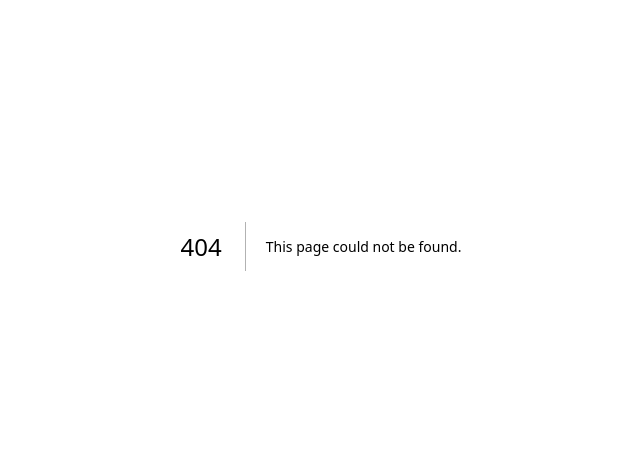
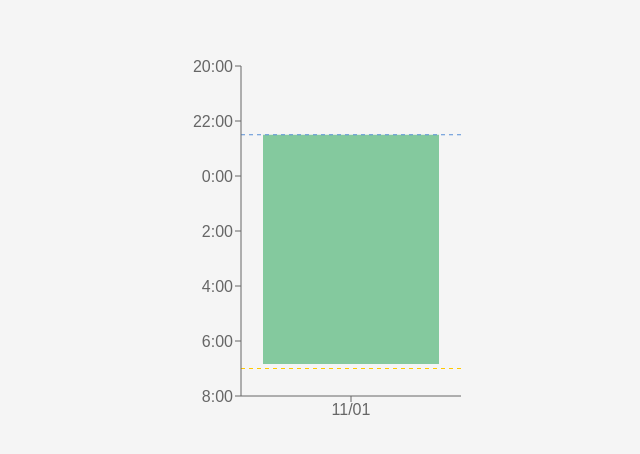
Before and after one commit to funswift/funswift-education, a Next.js app: page /sleepGraph in a window 1280 px wide. Before the commit this address had no page. Shown: the part 154-608 px from the top of the page, without its empty margins (319-959 px from the left). Built offline with nearby package versions, Linux system fonts and the light colour scheme.

Commit message:
fix スペルミスを修正

```diff
--- a/src/app/components/sleepGrouph/chart.tsx
+++ b/src/app/components/sleepGrouph/chart.tsx
@@ -43,7 +43,7 @@ export default function SleepChart({ data, goal }: Props) {
   const wakeGoal = DateTime.fromISO(goal.wakeUpTimeGoal);
 
   return (
-    <div style={{ width: "33vw", height: "25vh" }}>
+    <div style={{ width: "25vw", height: "50vh" }}>
       <ResponsiveContainer>
         <BarChart
           data={converted}
@@ -52,15 +52,22 @@ export default function SleepChart({ data, goal }: Props) {
           {/* X軸：日付 */}
           <XAxis dataKey="dateLabel" />
 
-          {/* Y軸：20:00〜8:00（翌日） */}
           <YAxis
             type="number"
-            domain={[20, 32]} // 20〜32（=翌朝8時）
+            domain={[20, 32]}
+            reversed
+            allowDataOverflow={true}    // ← ★自動調整禁止
+            allowDecimals={false}
+            ticks={[2,20,22,24,26,28,30,32]}
+            interval={0}
             tickFormatter={(v) => {
-              const hour = Math.floor(v % 24);
+              let hour = v;
+              if (hour >= 24) hour -= 24;
               return `${hour}:00`;
             }}
           />
+
+
 
           <Tooltip />
 
@@ -69,13 +76,13 @@ export default function SleepChart({ data, goal }: Props) {
             y={bedGoal.hour + bedGoal.minute / 60}
             stroke="var(--darkBlue)"
             strokeDasharray="4"
-            label="目標就寝"
+            //label="目標就寝"
           />
           <ReferenceLine
             y={wakeGoal.hour + wakeGoal.minute / 60 + 24}
             stroke="var(--yellow)"
             strokeDasharray="4"
-            label="目標起床"
+            //label="目標起床"
           />
 
           {/* 就寝スタート位置（透明） */}
--- a/src/app/sleepGrouph/page.tsx
+++ b/src/app/sleepGraph/page.tsx
@@ -20,7 +20,7 @@ export default function SleepPage() {
 
   // ② 目標（goal）
   const goal: Goal = {
-    bedTimeGoal: new Date("2024-01-01T21:30:00"),
+    bedTimeGoal: new Date("2024-01-01T22:30:00"),
     wakeUpTimeGoal: new Date("2024-01-02T07:00:00"),
     studyTimeGoal: Duration.fromObject({ minutes: 60 }),
     mediaTimeGoal: Duration.fromObject({ minutes: 30 }),
```
